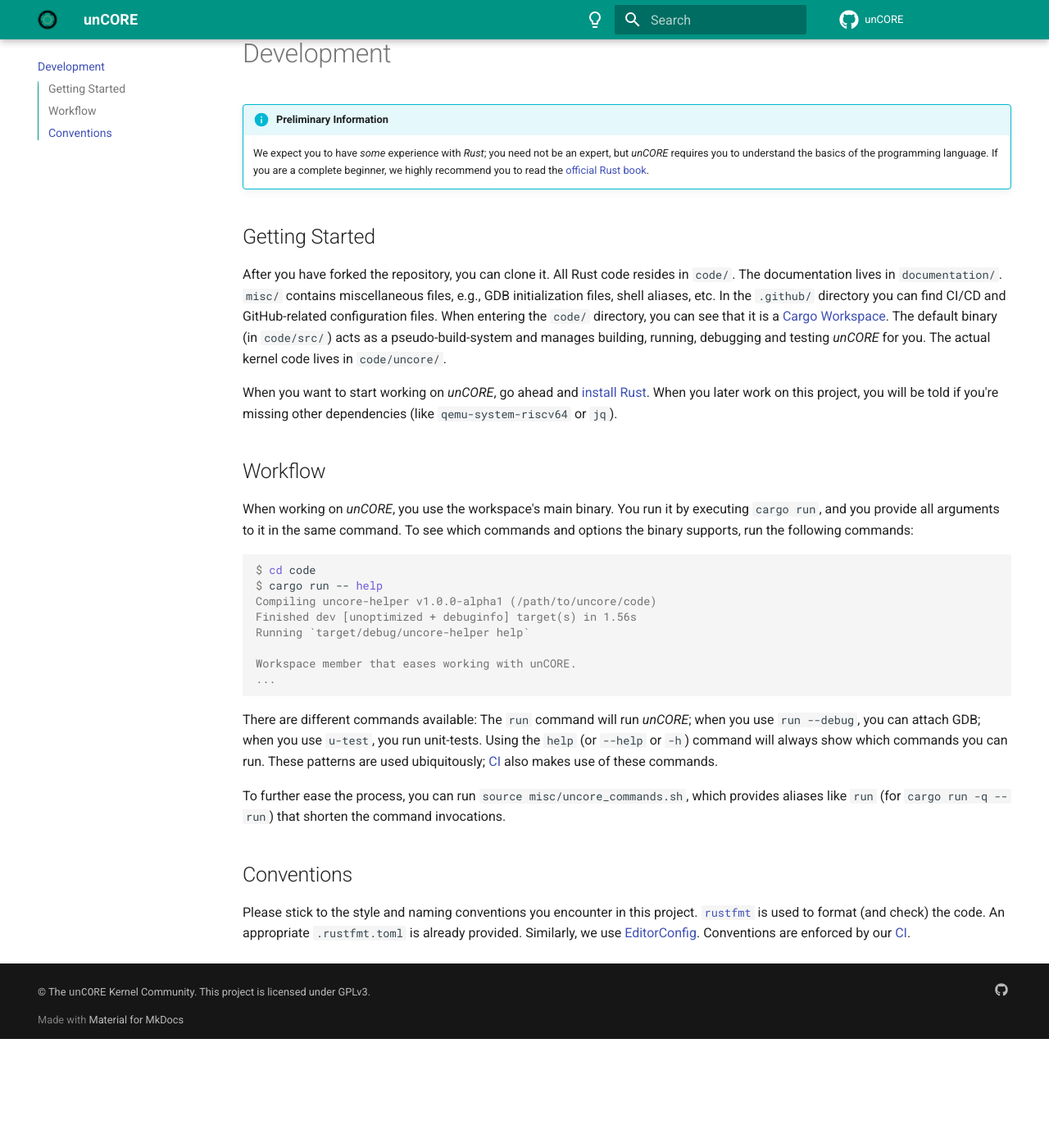
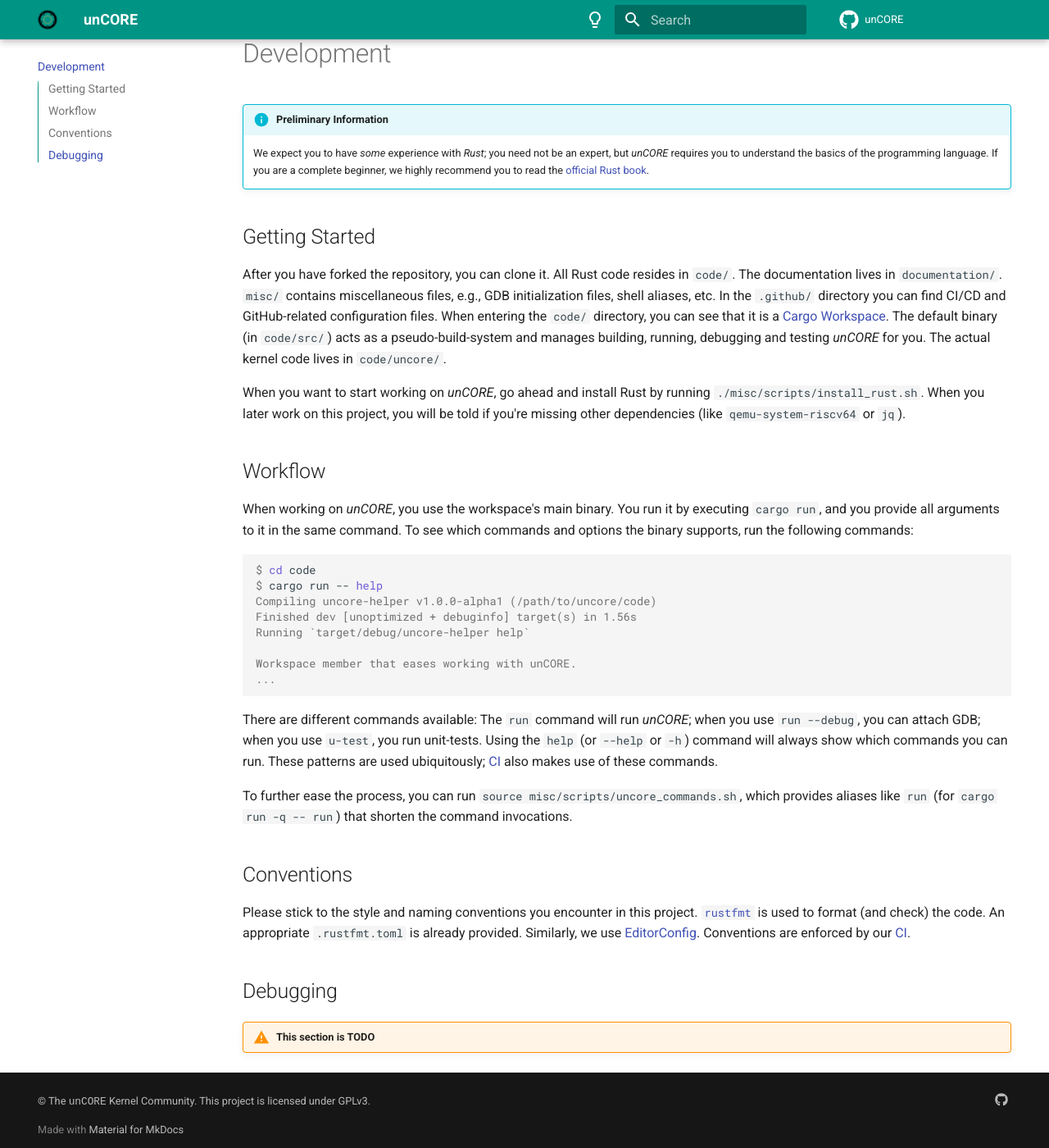
Before and after one commit to georglauterbach/uncore, an MkDocs documentation site: the page built from documentation/content/development.md, in a window 1280 px wide and 1400 px high, scrolled down 141 px. Shown: the whole window at 82% size. Built offline with MkDocs 1.6.1 and Material for MkDocs 9.7.7, drawn with Linux system fonts in a browser that asks for light colours; comment, search, counter and statistics services are not loaded; before the commit the page ends 1408 px from its top, so only the background shows below that.

Commit message:
update documentation

````diff
--- a/documentation/content/development.md
+++ b/documentation/content/development.md
@@ -13,9 +13,9 @@
 
 ## Getting Started
 
-After you have forked the repository, you can clone it. All Rust code resides in `code/`. The documentation lives in `documentation/`. `misc/` contains miscellaneous files, e.g., GDB initialization files, shell aliases, etc. In the `.github/` directory you can find CI/CD and GitHub-related configuration files. When entering the `code/` directory, you can see that it is a [Cargo Workspace](https://doc.rust-lang.org/book/ch14-03-cargo-workspaces.html). The default binary (in `code/src/`) acts as a pseudo-build-system and manages building, running, debugging and testing _unCORE_ for you. The actual kernel code lives in `code/uncore/`.
+After you have forked the repository, you can clone it. All Rust code resides in `code/`. The documentation lives in `documentation/`. `misc/` contains miscellaneous files, e.g., GDB initialization files, shell aliases, etc. In the `.github/` directory you can find CI/CD and GitHub-related configuration files. When entering the `code/` directory, you can see that it is a [Cargo Workspace][www::docs::cargo-workspace]. The default binary (in `code/src/`) acts as a pseudo-build-system and manages building, running, debugging and testing _unCORE_ for you. The actual kernel code lives in `code/uncore/`.
 
-When you want to start working on _unCORE_, go ahead and [install Rust](https://www.rust-lang.org/tools/install). When you later work on this project, you will be told if you're missing other dependencies (like `qemu-system-riscv64` or `jq`).
+When you want to start working on _unCORE_, go ahead and install Rust by running `./misc/scripts/install_rust.sh`. When you later work on this project, you will be told if you're missing other dependencies (like `qemu-system-riscv64` or `jq`).
 
 ## Workflow
 
@@ -32,14 +32,22 @@
 ...
 ```
 
-There are different commands available: The `run` command will run _unCORE_; when you use `run --debug`, you can attach GDB; when you use `u-test`, you run unit-tests. Using the `help` (or `--help` or `-h`) command will always show which commands you can run. These patterns are used ubiquitously; [CI] also makes use of these commands.
+There are different commands available: The `run` command will run _unCORE_; when you use `run --debug`, you can attach GDB; when you use `u-test`, you run unit-tests. Using the `help` (or `--help` or `-h`) command will always show which commands you can run. These patterns are used ubiquitously; [CI][docs::ci] also makes use of these commands.
 
-To further ease the process, you can run `source misc/uncore_commands.sh`, which provides aliases like `run` (for `cargo run -q -- run`) that shorten the command invocations.
+To further ease the process, you can run `source misc/scripts/uncore_commands.sh`, which provides aliases like `run` (for `cargo run -q -- run`) that shorten the command invocations.
 
 ## Conventions
 
-Please stick to the style and naming conventions you encounter in this project. [`rustfmt`](https://github.com/rust-lang/rustfmt) is used to format (and check) the code. An appropriate `.rustfmt.toml` is already provided. Similarly, we use [EditorConfig](https://editorconfig.org/). Conventions are enforced by our [CI].
+Please stick to the style and naming conventions you encounter in this project. [`rustfmt`][www::github::rustfmt] is used to format (and check) the code. An appropriate `.rustfmt.toml` is already provided. Similarly, we use [EditorConfig][www::homepage::editorconfig]. Conventions are enforced by our [CI][docs::ci].
+
+## Debugging
+
+!!! warning "This section is TODO"
 
 [//]: # (Links)
 
-[CI]: ./testing.md#ci
+[www::docs::cargo-workspace]: https://doc.rust-lang.org/book/ch14-03-cargo-workspaces.html
+[www::github::rustfmt]: https://github.com/rust-lang/rustfmt
+[www::homepage::editorconfig]: https://editorconfig.org/
+
+[docs::ci]: ./testing.md#ci
````
Also changed, not shown: documentation/content/community/changelog.md (+9 -2 lines), documentation/content/kernel_architecture.md (+1 -1 lines).
